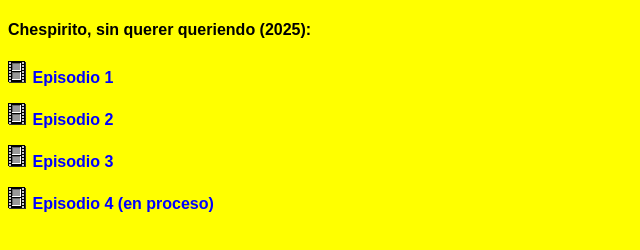
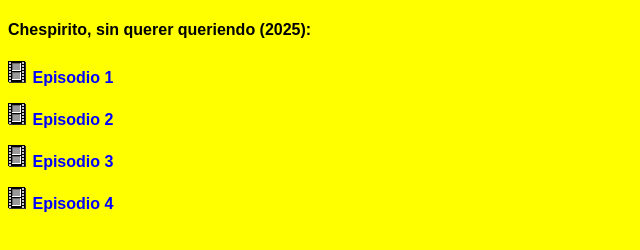
Before and after one commit to zohan9ir/elcha, a plain HTML site: page temps/chespo.html in a window 1280 px wide. Shown: the whole page, without its empty margins (0-640 px from the left). Drawn offline with Linux system fonts and the light colour scheme.

Commit message:
Update chespo.html

```diff
--- a/temps/chespo.html
+++ b/temps/chespo.html
@@ -22,7 +22,7 @@
 <p><img src="vid.gif"> <a class="linksdelaslistas" href="https://i.ompldr.pw/padubv.mp4" target="visor">Episodio 1</a></p>
 <p><img src="vid.gif"> <a class="linksdelaslistas" href="https://pomf2.lain.la/f/x4krh6a.mp4" target="visor">Episodio 2</a></p>
 <p><img src="vid.gif"> <a class="linksdelaslistas" href="http://i.ompldr.pw/bbnkgd.mp4" target="visor">Episodio 3</a></p>
-<p><img src="vid.gif"> <a class="linksdelaslistas" href="" target="visor">Episodio 4 (en proceso)</a></p>
+<p><img src="vid.gif"> <a class="linksdelaslistas" href="https://pomf2.lain.la/f/y4vqr1kk.mp4" target="visor">Episodio 4</a></p>
 
 
 
```
